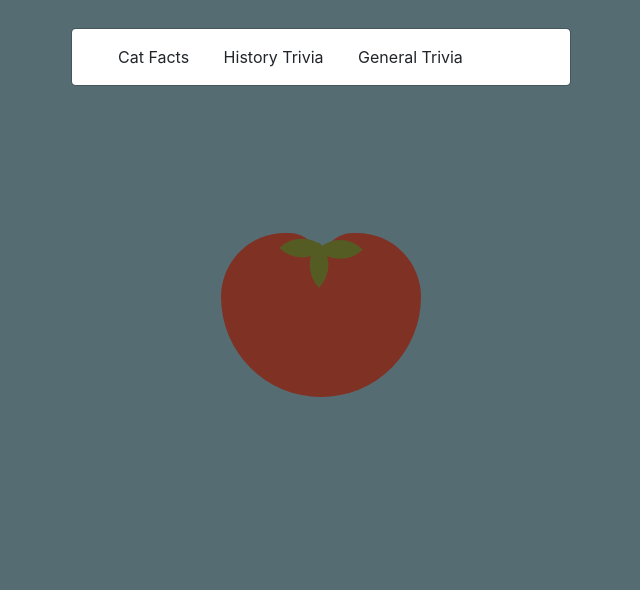
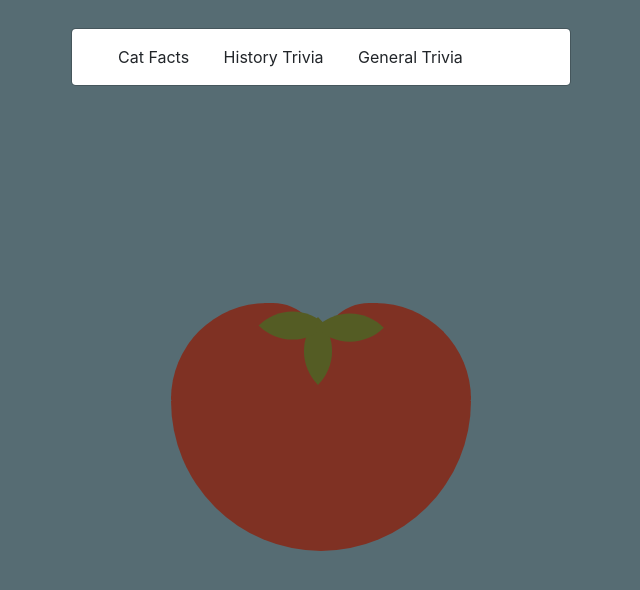
Before and after one commit to AneresArsenal/OSUSummer19Hackthon, a website built with webpack: page index.html in a window 1280 px wide. Shown: the whole page, without its empty margins (319-959 px from the left). Built offline with nearby package versions, Linux system fonts and the light colour scheme.

Commit message:
Resized, centered tomato, split into two sections; added animation

```diff
--- a/css/tomato.css
+++ b/css/tomato.css
@@ -1,42 +1,67 @@
 .container {
-  display: flex;
-  justify-content: center;
-  margin-top: 100px;
+
 }
-#tomato {
+.full-tomato,
+.top,
+.bottom,
+.full-tomato.split,
+.full-tomato.split .bottom {
+  transition: all 0.3s ease-in-out;
+}
+.full-tomato {
+  margin: auto;
+  top: 300px;
+  width: 300px;
+  padding-top: 100px;
+  padding-bottom: 50px;
+  position: relative;
+}
+.top, .bottom {
+  margin: auto;
+  padding-left: 85px;
+}
+.top {
+  margin-bottom: 50px;
+  padding-bottom: 0px;
+}
+.bottom {
+  margin-top: 50px;
+  padding-top: 0px;
+}
+.full-tomato.split {
+  top: 225px; /*Should be 75px less than normal .full-tomato top*/
+}
+.full-tomato.split .bottom {
+  padding-top: 75px; /*Makes for 150px space when combined with previous block*/
+}
+.tomato {
   background: #ff6347;
   height: 50px;
   width: 100px;
   border-radius: 0 0 50px 50px;
-  position: relative;
-  transition: all 0.3s ease-in-out;
-  margin-top: 20%;
+  position: static;
+  transform: scale(3);
+  display: block;
 }
-#tomato {
-  transform: scale(2);
+.top .tomato {
+  height: 1px;
 }
-#tomato::before {
+.top .tomato::before, .top .tomato::after {
   content: "";
   width: 32px;
   height: 32px;
   border: 1px solid #ff6347;
   background: #ff6347;
   position: absolute;
-  border-radius: 0 32px 0 0;
   top: -32px;
-  right: 0;
   transition: all 0.2s ease-in-out;
 }
-#tomato::after {
-  content: "";
-  width: 32px;
-  height: 32px;
-  border: 1px solid #ff6347;
-  background: #ff6347;
-  position: absolute;
+.top .tomato::before {
+  right: 0;
+  border-radius: 0 32px 0 0;
+}
+.top .tomato::after {
   border-radius: 32px 0 0 0;
-  top: -32px;
-  transition: all 0.2s ease-in-out;
 }
 #tomatoFill {
   width: 36px;
--- a/index.html
+++ b/index.html
@@ -34,14 +34,21 @@
 
   <!-- Primary Page Layout
   –––––––––––––––––––––––––––––––––––––––––––––––––– -->
-  <div class="container">
-    <div id="tomato">
+<div class="container full-tomato">
+  <div class="top">
+    <div class="tomato">
       <div id="tomatoTop">
       </div>
       <div id="tomatoFill">
       </div>
     </div>
   </div>
+
+  <div class="bottom">
+    <div class="tomato">
+    </div>
+  </div>
+</div>
 
 <!-- API Selection Modal -->
   <div class="modal fade" id="apiModal" tabindex="-1" role="dialog" aria-labelledby="exampleModalLongTitle" aria-hidden="true">
@@ -69,7 +76,8 @@
   <script src="https://code.jquery.com/jquery-3.2.1.slim.min.js" integrity="sha384-KJ3o2DKtIkvYIK3UENzmM7KCkRr/rE9/Qpg6aAZGJwFDMVNA/GpGFF93hXpG5KkN" crossorigin="anonymous"></script>
   <script src="https://cdnjs.cloudflare.com/ajax/libs/popper.js/1.12.9/umd/popper.min.js" integrity="sha384-ApNbgh9B+Y1QKtv3Rn7W3mgPxhU9K/ScQsAP7hUibX39j7fakFPskvXusvfa0b4Q" crossorigin="anonymous"></script>
   <script src="https://maxcdn.bootstrapcdn.com/bootstrap/4.0.0/js/bootstrap.min.js" integrity="sha384-JZR6Spejh4U02d8jOt6vLEHfe/JQGiRRSQQxSfFWpi1MquVdAyjUar5+76PVCmYl" crossorigin="anonymous"></script>
-  <script src="dist/bundle-api.js"></script>
+  <!--script src="dist/bundle-api.js"></script-->
+  <script src="js/tomato.js"></script>
 <!-- End Document
   –––––––––––––––––––––––––––––––––––––––––––––––––– -->
 </body>
--- /dev/null
+++ b/js/tomato.js
@@ -0,0 +1,7 @@
+$('.full-tomato').click((event) => {
+  if ($('.full-tomato').hasClass('split')) {
+    $('.full-tomato').removeClass('split');
+  } else {
+    $('.full-tomato').addClass('split');
+  }
+})
```
